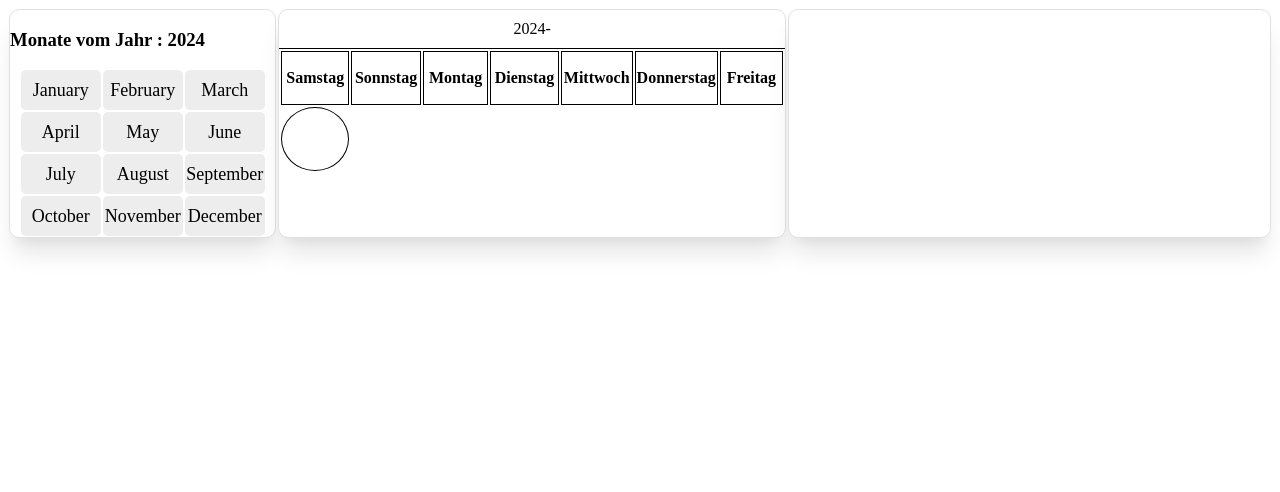
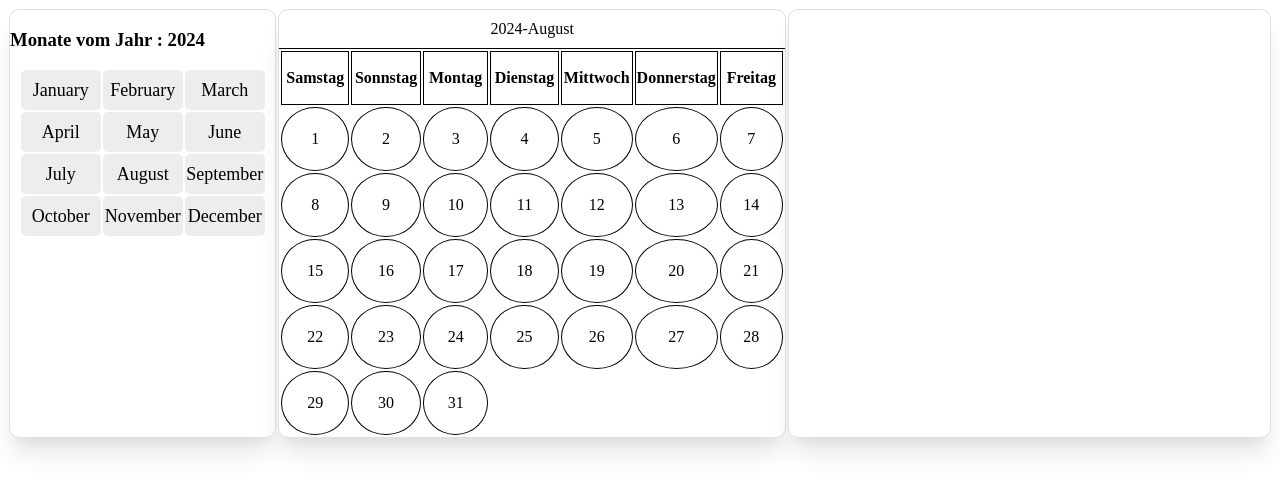
Before and after one commit to FBAgol/ToDoList-onCalender, a Vue app: page / in a window 1280 px wide. Both pictures are taken after a click on the element "August". Shown: the top 492 px of the page. Built offline with nearby package versions, Linux system fonts and the light colour scheme.

Commit message:
Day of month updated

```diff
--- a/src/App.vue
+++ b/src/App.vue
@@ -8,7 +8,7 @@
 
 
     <section class="daysInMonth">
-      <DaysCalender :currentYear="currentYear" :months="months" :monthName="m"></DaysCalender>
+      <DaysCalender :currentYear="currentYear" :months="months" :monthName="clickedMonthName"></DaysCalender>
     </section>
     <section class="toDo">
       <ToDoList></ToDoList>
@@ -21,11 +21,14 @@
 import MonthCalender from './components/MonthCalender.vue'
 import DaysCalender from './components/DaysCalender.vue'
 import ToDoList from './components/ToDoList.vue'
+import {monthAndDay} from './types/interfaces'
 
-import {ref} from 'vue'
+import {computed, ref} from 'vue'
+
+
 
 // eine List von den Monaten und die Anzahl der Monatstage
-const months = ref<Array<string|number>[]>([]);
+const months = ref<monthAndDay[]>([]);
 // Aktuelles Jahr bekommen
 const currentYear = new Date().getFullYear();
 //console.log(currentYear)
@@ -34,31 +37,48 @@ const currentYear = new Date().getFullYear();
 // Monate hinzufügen
 for (let i = 0; i < 12; i++) {
   const monthName = new Date(currentYear, i, 1).toLocaleString('default', { month: 'long' });
+ // console.log(typeof monthName)
   const daysInMonth = new Date(currentYear, i + 1, 0).getDate();
-  //console.log(daysInMonth)
-  months.value.push([monthName,daysInMonth]);
+  // console.log(typeof daysInMonth)
+  months.value.push({monthName:monthName, countOfDay:daysInMonth});
   }
 
-  const m=ref<string>('')
+  //console.log(months)
+
+const clickedMonthName=ref<string>('Janur')
 function getMonthName(event:string){
-   console.log('hl: '+event)
-    return event=m.value
+   clickedMonthName.value=event
+    return clickedMonthName.value
 }
-const date = new Date(); // Get the current date
-//console.log(`das ist komplett: ${date}`)
-const dayName = date.getDay(); // Get the day of the week as an integer
-console.log(`das ist Dayname: ${dayName}`)
-// Convert the day of the week integer to a day name
-const dayNames = ["Sunday", "Monday", "Tuesday", "Wednesday", "Thursday", "Friday", "Saturday"];
-const day = dayNames[6];
-console.log(`das ist: ${day}`)
+
+const allOfMonth= ['Janur','Februar','März','Apri','Mai','juni','Juli','August','September','Oktober','November','Dezember']
+
+
+
+
+
+
+// in Date(year, month, day) --> alle müssen Zahlen sein --> dann können wir sehen was ist der erste Tag jedes Monates
+
+function startOfMonth(date:Date)
+  {
+    let startOfMonthDate = new Date(date.getFullYear(), 0, 1);
+    allOfMonth.forEach(month=>{
+   if(month==clickedMonthName.value){
+    startOfMonthDate = new Date(date.getFullYear(), allOfMonth.indexOf(month), 1);
+  }
+})
+
+    return startOfMonthDate;
+}
+
+const dt =new Date();
+console.log(startOfMonth(dt).toString());
 </script>
 
 <style scoped>
 
-html{
-  background-color: #e0e0e0;
-}
+
 .main{
   display: flex;
 }
--- a/src/components/DaysCalender.vue
+++ b/src/components/DaysCalender.vue
@@ -1,10 +1,10 @@
 <template>
     <div>
         <section class="currentDate">
-            <p >{{ props.currentYear }}-{{ props.monthName }}</p>
+            <p >{{ props.currentYear }}-{{ monthName }}</p>
         </section>
-        <section class="table">
-            <table>
+        <section class="table" v-for="(month,index) in props.months" :key="index" >
+            <table v-if="monthName==month.monthName">
                 <tr>
                     <th>Samstag</th>
                     <th>Sonnstag</th>
@@ -14,9 +14,20 @@
                     <th>Donnerstag</th>
                     <th>Freitag</th>
                 </tr>
+                <tr >
+                    <td v-for="(count,index) in 7" :key="index">{{ count  }}</td>
+                </tr>
                 <tr>
-                    <td></td>
-
+                    <td v-for="(count,index) in 7" :key="index +7">{{ count +7 }}</td>
+                </tr>
+                <tr>
+                    <td v-for="(count,index) in 7" :key="index +14">{{ count +14 }}</td>
+                </tr>
+                <tr>
+                    <td v-for="(count,index) in 7" :key="index +21">{{ count  +21}}</td>
+                </tr>
+                <tr>
+                    <td v-for="(count,index) in month.countOfDay-28 " :key="index+28">{{ count +28 }}</td>
                 </tr>
             </table>
         </section>
@@ -25,13 +36,17 @@
 </template>
 
 <script setup lang="ts">
-import{defineProps, PropType} from 'vue'
+import{watch,ref,defineProps, PropType} from 'vue'
+import {monthAndDay} from '../types/interfaces'
 
 const props=defineProps({
     currentYear : {type:Number, required:true},
-    months:{type: Array as PropType<Array<Array<string|number>>>, required:true},
-        monthName:{type:String, required:true}
+    months:{type: Array as PropType<monthAndDay[]>, required:true},
+    monthName:{type:String, required:true}
 })
+
+
+
 
 
 </script>
--- a/src/components/MonthCalender.vue
+++ b/src/components/MonthCalender.vue
@@ -1,25 +1,25 @@
 <template>
       <h3>Monate vom Jahr : {{ props.currentYear }}</h3>
       <div class="">
-        <p ref="monthName" v-for="(month, index) in props.months" :key="index" @click="clickOnMonth">
-        {{ month[0] }}
+        <p ref="monthName" v-for="(month, index) in props.months" :key="index" @click="sendMonthname">
+        {{ month.monthName }}
       </p>
       </div>
 </template>
 
 <script setup lang="ts">
 import { ref,defineProps, PropType, defineEmits} from 'vue'
-
+import {monthAndDay} from '../types/interfaces'
 
 const props= defineProps({
-    months: { type: Array as  PropType<Array<Array<string | number>>>, required: true },
+    months: { type: Array as  PropType<monthAndDay[]>, required: true },
     currentYear: { type: Number, required: true },
 
 })
 
 const emits=defineEmits(['monthOnClick'])
 const monthName=ref<string>('')
-  function clickOnMonth(event: MouseEvent) {
+  function sendMonthname(event: MouseEvent) {
   // Den Inhalt des geklickten <p>-Tags abrufen
   const clickedParagraph = event.target as HTMLParagraphElement;
   monthName.value = clickedParagraph.textContent || '';
--- a/src/main.ts
+++ b/src/main.ts
@@ -2,5 +2,6 @@ import { createApp } from 'vue'
 import App from './App.vue'
 import router from './router'
 import store from './store'
+import * as types from './types/interfaces'
 
 createApp(App).use(store).use(router).mount('#app')
--- /dev/null
+++ b/src/types/interfaces.ts
@@ -0,0 +1,7 @@
+interface monthAndDay{
+    monthName:string,
+    countOfDay:number
+  }
+
+
+  export {monthAndDay}
```
Also changed, not shown: 1 other file (tests, documents, lock files or other folders).
